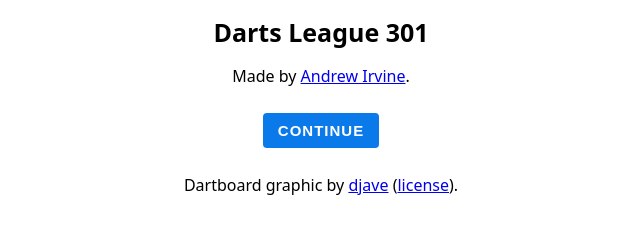
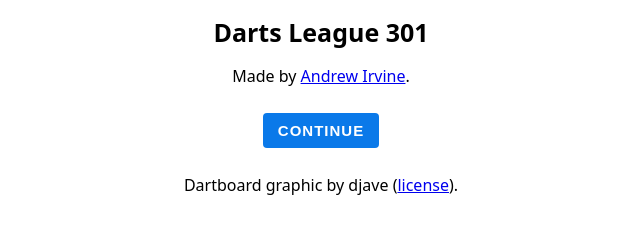
Before and after one commit to adi356/darts_301, a plain HTML site: page index.html in a window 1280 px wide. Shown: the full height of the page, 319-959 px from the left. Drawn offline with Linux system fonts and the light colour scheme.

Commit message:
changed name

```diff
--- a/index.html
+++ b/index.html
@@ -25,7 +25,7 @@
         </p>
         <button class="button" id="launch-continue-button">Continue</button>
         <p>
-            Dartboard graphic by <a href="http://djave.co.uk/">djave</a> (<a href="/dartboard/dartboard_license.md">license</a>).
+            Dartboard graphic by djave (<a href="/dartboard/dartboard_license.md">license</a>).
         </p>
     </div>
 
```
